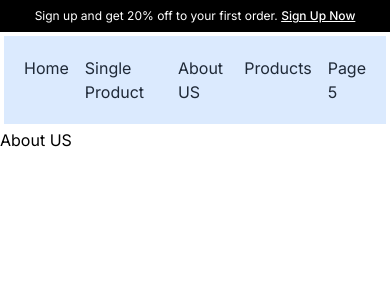
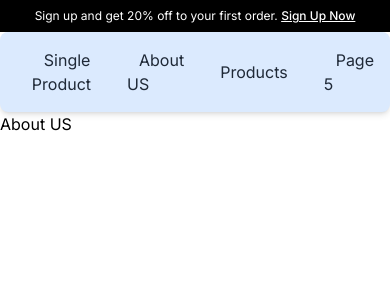
Before and after one commit to mfaisal-kodevglobal/nextjs-ecommerce, a Next.js app: page /about2 in a window 390 px wide. Shown: the top 300 px of the page. Built offline with nearby package versions, Linux system fonts and the light colour scheme.

Commit message:
API Ecommerce responsive pages

```diff
--- a/src/app/components/layout/Navbar/TopNavbar/index.tsx
+++ b/src/app/components/layout/Navbar/TopNavbar/index.tsx
@@ -1,21 +1,39 @@
 import Link from "next/link"
 
 export default function Navbar() {
-  return(
+  return (
     <>
-    <nav className="flex space-x-4 text-gray-800 dark:text-white bg-blue-100 m-1 p-5">
+      <nav className="flex justify-end items-center space-x-6 text-gray-800 dark:text-white bg-blue-100 p-4 shadow-md rounded-lg">
+        <span>
+          <Link href="/" className="hover:text-indigo-500 transition-all duration-300 ease-in-out px-3 py-2 rounded-md">
+            Home
+          </Link>
+        </span>
 
-          <span><Link href="/" className="hover:text-indigo-500 hover:p-1">Home</Link></span>
+        <span>
+          <Link href="/about1" className="hover:text-blue-500 hover:bg-gray-200 transition-all duration-300 ease-in-out px-3 py-2 rounded-md">
+            Single Product
+          </Link>
+        </span>
 
-          <span><Link href="/about1" className="hover:text-blue-500 hover:bg-gray-300 hover:p-1">Single Product</Link></span>
+        <span>
+          <Link href="/about2" className="hover:text-indigo-500 hover:bg-gray-200 transition-all duration-300 ease-in-out px-3 py-2 rounded-md">
+            About US
+          </Link>
+        </span>
 
-          <span><Link href="/about2" className="hover:text-indigo-500 hover:bg-gray-300 hover:p-1">About US</Link></span>
+        <span>
+          <Link href="/about3" className="hover:text-indigo-500 hover:bg-gray-200 transition-all duration-300 ease-in-out px-3 py-2 rounded-md">
+            Products
+          </Link>
+        </span>
 
-          <span><Link href="/about3" className="hover:text-indigo-500 hover:bg-gray-300 hover:p-1">Products</Link></span>
-
-          <span><Link href="/about5" className="hover:text-indigo-500 hover:bg-gray-300 hover:p-1">Page 5</Link></span>
-
-    </nav>
+        <span>
+          <Link href="/about5" className="hover:text-indigo-500 hover:bg-gray-200 transition-all duration-300 ease-in-out px-3 py-2 rounded-md">
+            Page 5
+          </Link>
+        </span>
+      </nav>
     </>
   )
 }
```
